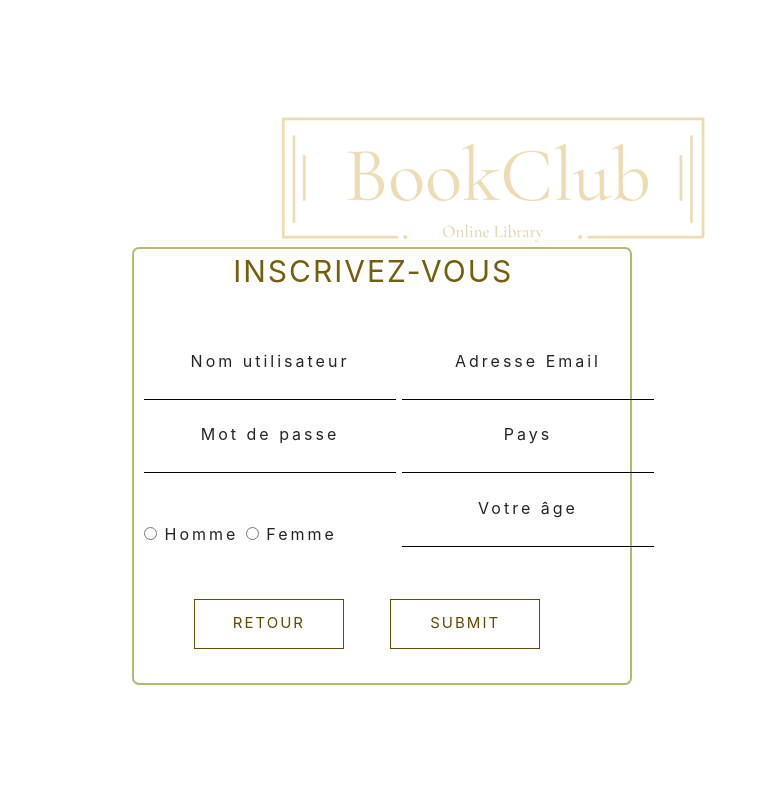
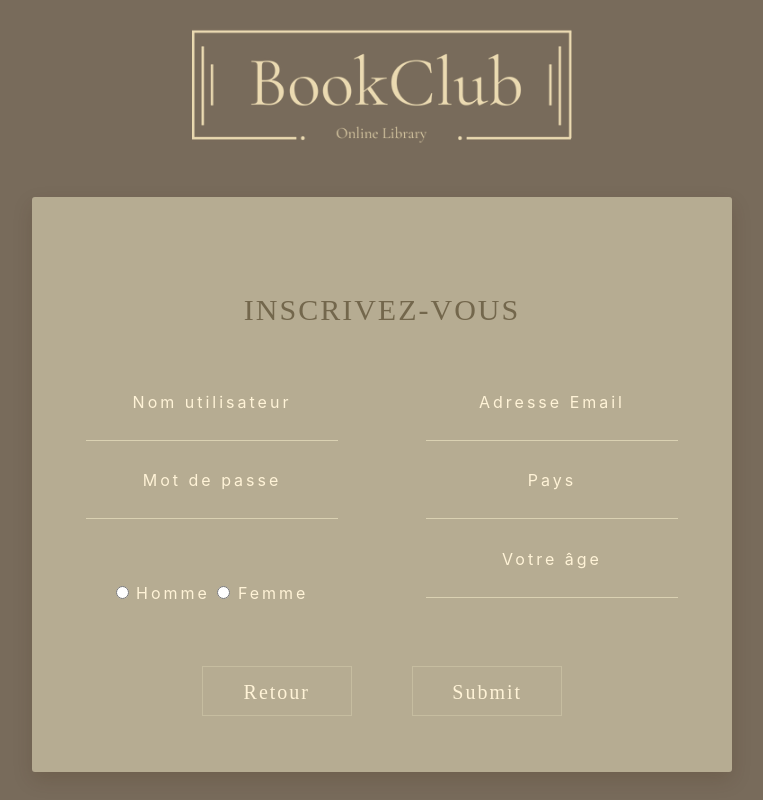
Before and after one commit to IlyanaMegy/BookClub, a PHP site: page /Bookclub/php/inscription.php in a window 1280 px wide. Shown: the whole page, without its empty margins (258-1021 px from the left). Run offline with PHP 8.4, Linux system fonts and the light colour scheme; some web fonts are replaced.

Commit message:
:seedling: Mise à jour complète du projet

```diff
--- a/css/style_starter.css
+++ b/css/style_starter.css
@@ -1,40 +1,65 @@
-.windows{
+@font-face {
+  font-family: 'Libre Baskerville';
+  src: url('../srcs/Libre_Baskerville/LibreBaskerville-Regular.ttf') format('truetype');
+  font-weight: normal;
+  font-style: normal;
+}
+
+.index_win {
   padding-top: 0;
   margin-top: 0;
-  background-color: white;
-  height: 100%;
+  background-color: #43311ab6;
+  min-height: 750px;
 }
 
 .content{
-  background-color: white;
-  border: 2px solid;
-  border-color: rgba(151, 153, 54, 0.699);
-  border-radius: 7px;
-  width: 500px;
+  background-color: #eee6c586;
+  border-radius: 3px;
+  width: 700px;
+  min-height: 575px;
   height: auto;
+  box-shadow: 0 8px 20px rgba(58, 33, 0, 0.15);
+  padding: 90px 20px 20px 20px;
+  text-align: center;
 }
 
+.index_wrapper{
+  min-height: 100vh;
+  display: flex;
+  flex-direction: column;
+  align-items: center;
+  justify-content: center;
+}
 
 .logo{
-  height: 35%;
-  padding-left:30%;
+  height: auto;
+  padding-left: 0;
+  text-align: center;
+  margin-bottom: 50px;
 }
 .logo_form{
   display: inline-block;
 }
 
 .text{
-  margin-top: 5%;
+  margin-top: 0;
   letter-spacing: 3px;
   font-size: 20px;
-  color: rgb(100, 79, 16);
+  color: #47392A;
   text-align: left;
+  margin-bottom: 25px;
+}
+
+.index_logo_img{
+  max-width: 425px;
+  width: 90%;
+  height: auto;
 }
 
 .bouton_retour{
-  color: rgba(139, 116, 21, 0.72);
+  color: #47392A;
   border-radius: 5%;
-  border: 1px solid rgba(139, 116, 23, 0.72);
+  border: 1px solid #DBBD80;
   background-color: transparent;
   float: right;
   letter-spacing: 1px;
@@ -91,14 +128,17 @@
 
 
 .title_page{
+  font-family: 'Libre Baskerville', serif;
+  display: block;
   letter-spacing: 2px;
   text-transform: uppercase;
   width: fit-content;
   text-align: center;
   font-size: 30px;
-  margin-left:20%;
-  color: rgb(116, 95, 12);
+  margin: 0 auto 10px auto;
+  color: #685c41dc;
 }
+
 .title_page2{
   letter-spacing: 2px;
   text-transform: uppercase;
@@ -120,14 +160,22 @@
 }
 
 .input_connexion {
+  margin: 0;
   display: block;
   letter-spacing: 4px;
+  color: #fff3d7;
   text-align: center;
+}
+
+.input_inscription {
+  color: #eee6c5a4;
 }
 
 .input_form {
   margin: 5px;
+  margin-bottom: 10px;
   display: inline-block;
+  color: #fff3d7;
   letter-spacing: 3px;
   text-align: center;
 }
@@ -139,8 +187,9 @@ input{
   border-bottom-width: 1px;
   background-color: transparent;
 }
+
 form{
-  margin-top: 10%;
+  margin-top: 8%;
   margin-left: 5px;
   margin-right: 5px;
 }
@@ -149,50 +198,32 @@ form{
   margin-left: 15px;
 }
 
-
-.valider_bouton {
-  background: transparent;
-  width: 150px;
-  height: 40px;
-  color: rgb(98, 75, 5);
-  border: 1px solid  rgb(98, 75, 5);
-  font-size: 15px;
-  letter-spacing: 2px;
-  text-transform: uppercase;
-  cursor: pointer;
-  display: inline-block;
-}
-.valider_bouton:hover, .valider_bouton:focus {
-  color: rgb(65, 50, 6);
-}
-.valider_bouton:focus{outline: 0;}
-
-
-
 .mdp{
   background-color: transparent;
-  color: rgb(104, 89, 5);
+  font-family: 'Libre Baskerville', serif;
+  color: #685c41dc;
   text-align: right;
-  font-size: 18px;
+  font-size: 20px;
   font-style: italic;
   text-decoration: none;
   width: 250px;
   height: 50px;
   cursor: pointer;
-  display: inline-block;
-  margin: 0;
-  margin-left: 40%;
+  display: block;
+  margin: 0 20% 0 auto;
   border: none;
 }
 .mdp:hover{
-  color: rgb(3, 66, 35);
+  color: rgb(146, 138, 87);
   border: none;
 }
 .mdp:focus{outline: 0;}
 
 .div_buttons{
   margin: 7%;
+  margin-bottom: 1%;
 }
+
 .inscription_boutons{
   background: transparent;
   width: 150px;
@@ -200,15 +231,18 @@ form{
   margin-bottom: 0;
   margin-left: 5%;
   margin-right: 5%;
-  color: rgb(98, 75, 5);
-  border: 1px solid  rgb(98, 75, 5);
-  font-size: 15px;
+  border: 1px solid #eee6c549;
   letter-spacing: 2px;
-  text-transform: uppercase;
   cursor: pointer;
+  color: #fff3d7;
+  text-align: center;
+  font-size: 20px;
+  font-family: 'Libre Baskerville', serif;
+  padding: 10px;
 }
+
 .inscription_boutons:hover, .inscription_boutons:focus {
-  color: rgb(65, 50, 6);
+  color: #dfd3b4;
 }
 .inscription_boutons:focus{outline: 0;}
 
```
Also changed, not shown: other parts of css/style_starter.css (+24 -12 lines), css/style.css (+73 -53 lines).
